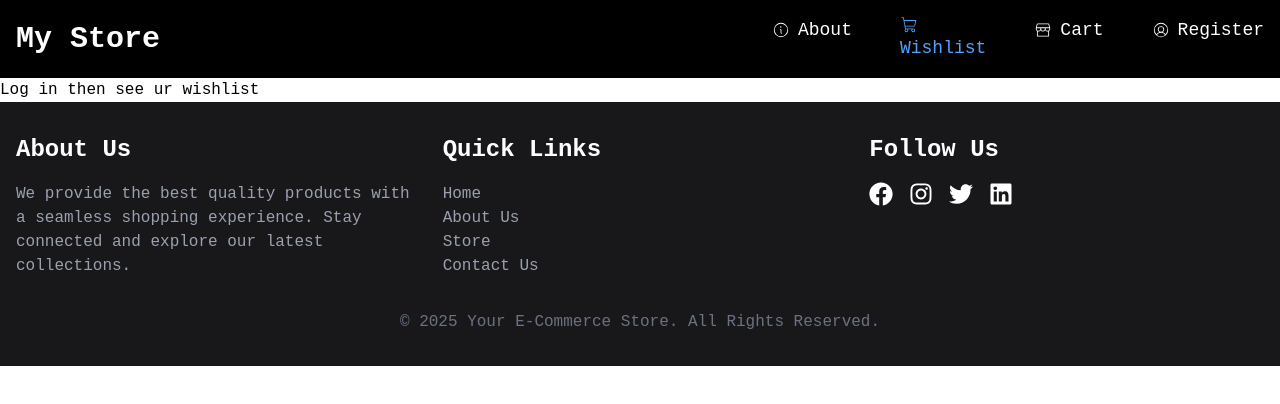
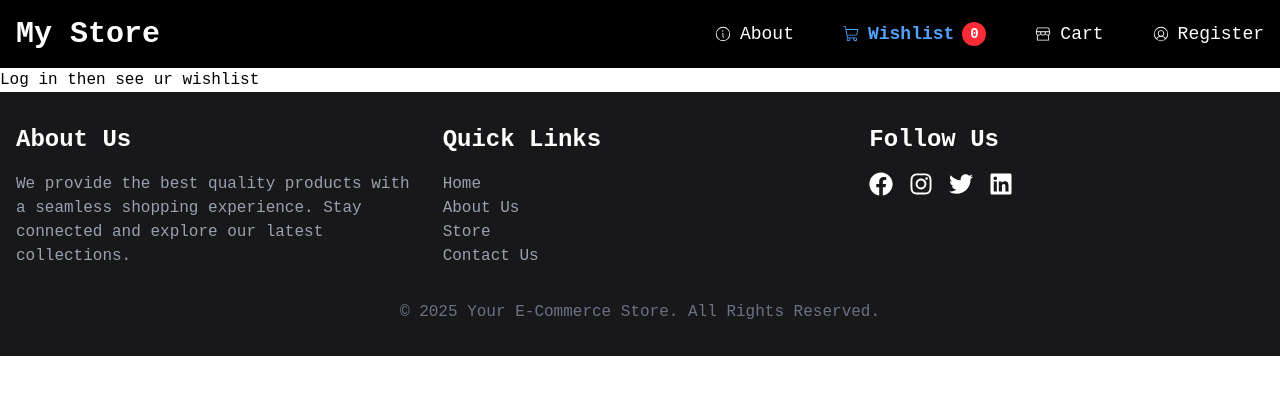
Before and after one commit to FixedAman/E-Store, a React (Vite) app: page /wishlist in a window 1280 px wide. Shown: the top 404 px of the page. Built offline with nearby package versions, Linux system fonts and the light colour scheme.

Commit message:
fixing the navbar aligning

```diff
--- a/src/components/ui/Navbar.jsx
+++ b/src/components/ui/Navbar.jsx
@@ -20,6 +20,7 @@ const Navbar = () => {
       window.location.replace("/login");
     }
   };
+  const item = useSelector((state) => state.wishlist.items.length);
 
   return (
     <nav className="bg-black  w-full top-0 left-0 z-10 sticky">
@@ -36,7 +37,7 @@ const Navbar = () => {
               to="/about"
               className={({ isActive }) =>
                 isActive
-                  ? "text-blue-400"
+                  ? "text-blue-400 flex items-center space-x-2"
                   : "text-white flex items-center space-x-2"
               }
             >
@@ -49,12 +50,17 @@ const Navbar = () => {
               to="/wishlist"
               className={({ isActive }) =>
                 isActive
-                  ? "text-blue-400"
+                  ? "text-blue-400 flex items-center space-x-2"
                   : "text-white flex items-center space-x-2"
               }
             >
               <PiShoppingCartLight />
-              <span>Wishlist</span>
+              <span className="flex items-center gap-2 text-lg font-semibold">
+                Wishlist
+                <div className="bg-red-500 w-6 h-6 flex items-center justify-center rounded-xl text-white text-sm font-bold">
+                  {item}
+                </div>
+              </span>
             </NavLink>
           </li>
           <li>
@@ -62,7 +68,7 @@ const Navbar = () => {
               to="/shop"
               className={({ isActive }) =>
                 isActive
-                  ? "text-blue-400"
+                  ? "text-blue-400 flex items-center space-x-2"
                   : "text-white flex items-center space-x-2"
               }
             >
@@ -76,7 +82,7 @@ const Navbar = () => {
                 to="/login"
                 className={({ isActive }) =>
                   isActive
-                    ? "text-blue-400"
+                    ? "text-blue-400 flex items-center space-x-2"
                     : "text-white flex items-center space-x-2"
                 }
               >
@@ -96,7 +102,7 @@ const Navbar = () => {
                 to="/register"
                 className={({ isActive }) =>
                   isActive
-                    ? "text-blue-400"
+                    ? "text-blue-400 flex items-center space-x-2"
                     : "text-white flex items-center space-x-2"
                 }
               >
@@ -124,7 +130,7 @@ const Navbar = () => {
               to="/about"
               className={({ isActive }) =>
                 isActive
-                  ? "text-blue-400"
+                  ? "text-blue-400 flex items-center space-x-2"
                   : "text-white flex items-center space-x-2"
               }
             >
@@ -137,7 +143,7 @@ const Navbar = () => {
               to="/wishlist"
               className={({ isActive }) =>
                 isActive
-                  ? "text-blue-400"
+                  ? "text-blue-400 flex items-center space-x-2"
                   : "text-white flex items-center space-x-2"
               }
             >
@@ -150,7 +156,7 @@ const Navbar = () => {
               to="/shop"
               className={({ isActive }) =>
                 isActive
-                  ? "text-blue-400"
+                  ? "text-blue-400 flex items-center space-x-2"
                   : "text-white flex items-center space-x-2"
               }
             >
@@ -168,7 +174,7 @@ const Navbar = () => {
                 to="/register"
                 className={({ isActive }) =>
                   isActive
-                    ? "text-blue-400"
+                    ? "text-blue-400 flex items-center space-x-2"
                     : "text-white flex items-center space-x-2"
                 }
               >
```
